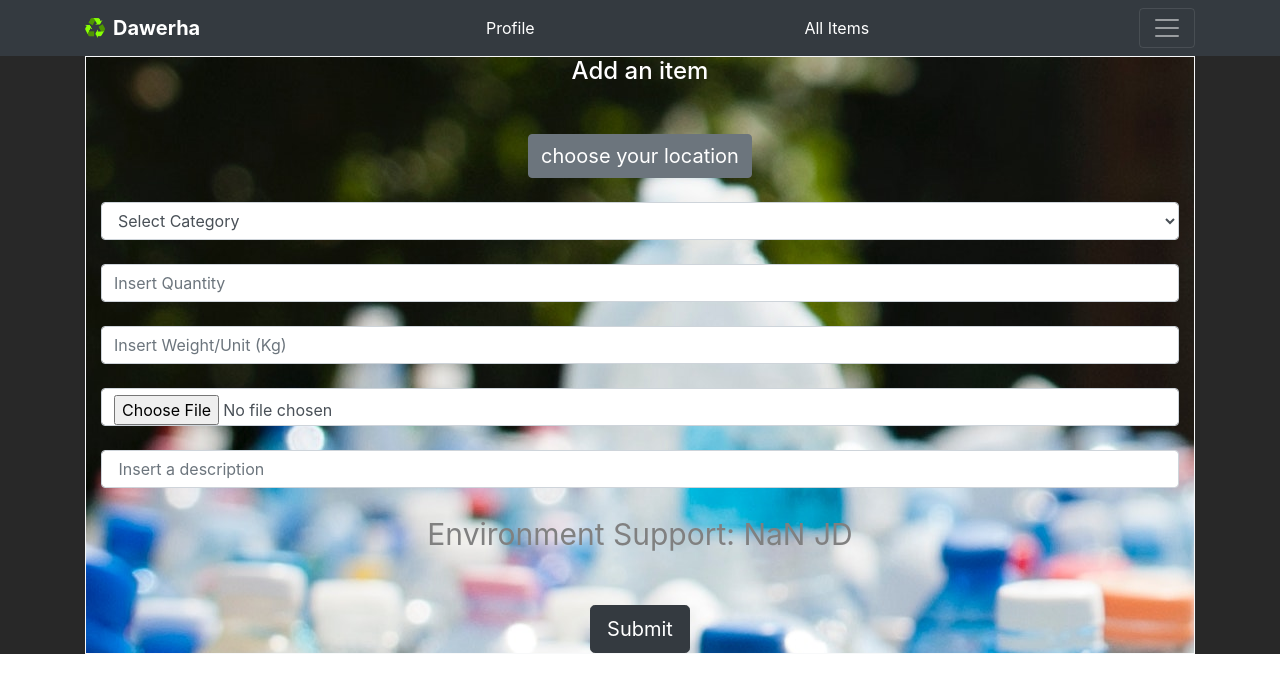
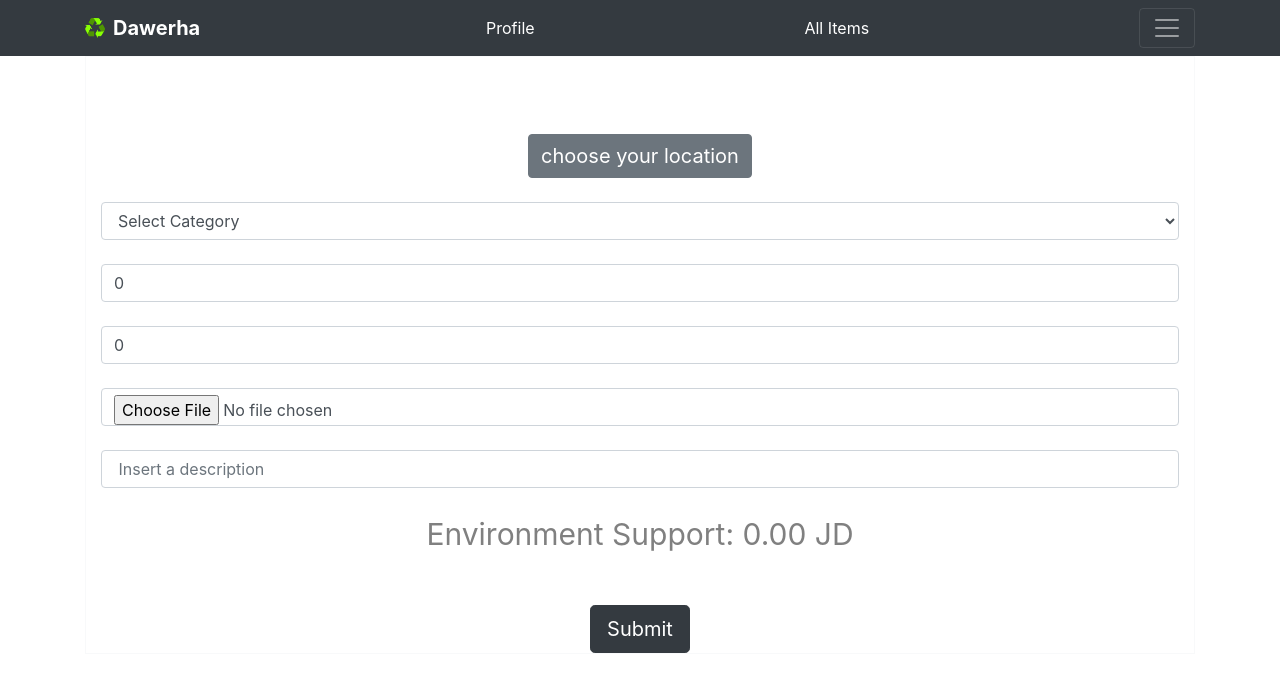
Before and after one commit to thesis-project-AASSR/front-end-react-website, a React (Create React App) app: page /AddItems in a window 1280 px wide. Shown: the top 692 px of the page. Built offline with nearby package versions, Linux system fonts and the light colour scheme; no server answers; sample sign-in values are in the browser's storage; what react-geocode would draw is missing.

Commit message:
convert NAN to number- fixing bug-add items

```diff
--- a/src/actions/index.js
+++ b/src/actions/index.js
@@ -126,10 +126,10 @@ export const getUser = () => async (dispatch) => {
 // making the price
 export const getPrice = () =>  {
   try {
-    const costs = {Iron: 0.25,
-                    wood:0.10,
-                    glass:0.15,
-                    plastic:0.12
+    const costs = {Iron: 1.25,
+                    copper:2.25,
+                    paper:0.035,
+                    plastic:0.09
                   }
    return costs
   } catch (error) {
--- a/src/components/ListItems/addItems.js
+++ b/src/components/ListItems/addItems.js
@@ -1,8 +1,9 @@
 import React, { useState } from 'react';
 import { useDispatch } from 'react-redux';
 import { createOrder } from '../../actions/index';
-import { getPrice } from '../../actions';
+// import { getPrice } from '../../actions';
 import { storage } from '../Profile/firbase'
+import swal from 'sweetalert';
 import AddNav from '../Navbar/addNav';
 import {withRouter} from 'react-router-dom';
 import image6 from "../../images/1_x9sm3fjasQp8gXQp-Sd0pA.png";
@@ -12,20 +13,25 @@ import image10 from '../../images/pexels-mali-maeder-802221.jpg';
 import * as SpinnerBS from 'react-bootstrap';
 var Total=0
 const AddItems = (props) => {
-    const [orderData, setOrderData] = useState({  category: '', quantity: '', weight: '', description: '', price:'',image:null, location:localStorage.getItem('location'),status:"Pending", user_id:localStorage.getItem('user_id')});
+    const [orderData, setOrderData] = useState({  category: '', quantity: 0, weight: 0, description: '', price:0,image:null, location:localStorage.getItem('location'),status:"Pending", user_id:localStorage.getItem('user_id')});
     const dispatch = useDispatch();
     const [image, setUserImage] = useState(null)
     const [loading, setloading] = useState(false)
-//
+
     const onSubmit = async (e) => {
         e.preventDefault();
-        // if (orderData.category === '' && orderData.category === '' && orderData.category === '') {
-
-        // } else {
+        if (orderData.category === '' || orderData.quantity === 0 || orderData.weight === 0 || orderData.description === '' ||  orderData.location === null) {
+          swal({
+            title: "Invalid input",
+            text: "Please fill all the fields...",
+            icon: "info",
+            button: "Ok",
+          });
+          localStorage.removeItem('location');
+        } else {
         imageUpload()
           localStorage.removeItem('location');
-
-        // }
+        }
     }
 
           function handleChangeImage(e){
@@ -59,18 +65,45 @@ const AddItems = (props) => {
                    })
                  })
             }
-            else
-            console.log("done")
+            else {
+              swal({
+                title: "Invalid input",
+                text: "Please fill all the fields...",
+                icon: "info",
+                button: "Ok",
+              });
+            }
+
           }
              /// to get the object of costs for each material(category)
-    var priceObj = getPrice();
+   //  Iron: 1.25,
+//                     copper:2.25,
+//                     paper:0.035,
+//                     plastic:0.09
+
+    // var priceObj = getPrice();
     var category=orderData.category
     /// to get the price for the entered material
-    for (var key in priceObj){
-      if(category===key)
-      var price = priceObj[key]
+    // for (var key in priceObj){
+    //   if(category===key)
+    //   var price = priceObj[key]
+    // }
+    if (category === '') {
+      var price = 0;
     }
-    console.log("price:",price)
+    if (category === "Iron") {
+      var price = 1.25;
+    }
+    if (category === "copper") {
+      var price = 2.25;
+    }
+    if (category === "paper") {
+      var price = 0.035;
+    }
+    if (category === "plastic") {
+      var price = 0.09;
+    }
+    console.log("price:",price);
     // to get the entered Quantity and Weight
     var Quantity=orderData.quantity
     var Weight=orderData.weight
@@ -127,10 +160,10 @@ const AddItems = (props) => {
 
 
 
-        <div style={{backgroundColor:"rgba(40,40,40, 2)"}}>
+        <div>
 
         <div className = "container">
-          <form className="text-center border border-light p-9" action="#!" style={{background: `url(${image10})`, backgroundPosition: "center", backgroundRepeat: "no-repeat"}}>
+          <form className="text-center border border-light p-9">
             <p className="h4 mb-4" style={{color:"white"}}>Add an item</p>
             <br />
             <Link to ={"/map/"} style={{ fontSize:"20px"}} className="btn btn-secondary">choose your location</Link>
--- a/src/components/map.js
+++ b/src/components/map.js
@@ -1,9 +1,11 @@
 import React from 'react';
+import swal from 'sweetalert'
 import { withGoogleMap, GoogleMap, withScriptjs, InfoWindow, Marker } from "react-google-maps";
 import Geocode from "react-geocode";
 import Autocomplete from 'react-google-autocomplete';
 import {  Descriptions } from 'antd';
 import GoogleMapReact from 'google-map-react';
+import image10 from '../images/pexels-mali-maeder-802221.jpg';
 import axios from "axios";
 const { MarkerWithLabel } = require("react-google-maps/lib/components/addons/MarkerWithLabel");
 Geocode.setApiKey("AIzaSyDhdSw1QzkXBrYnLSt3EF3izfHEhUj6LMc");
@@ -184,6 +186,12 @@ class LocationSearchModal extends React.Component {
     //   axios.post("http://localhost:5000/insertmap", {'location': location,"user_id":user_id})
     //     .then((res) => console.log(res))
     //     .catch((err) => console.log(err))
+    swal({
+        title: "Saved!",
+        text: "",
+        icon: "success",
+      button: "Done"
+      });
         window.location ='/additems'
     }
     render() {
@@ -236,14 +244,13 @@ class LocationSearchModal extends React.Component {
             )
         );
         return (
+            <div style={{background: `url(${image10})`}}>
             <div style={{ padding: '1rem', margin: '0 auto', maxWidth: 1000 }}>
-                <h1>Google Map</h1>
-                <h3>Find your location ..</h3>
+               <h4 style={{color:"white"}}>Save your current location..</h4>
                 <Descriptions bordered>
-                    <Descriptions.Item label="City">{this.state.city}</Descriptions.Item>
-                    <Descriptions.Item label="Area">{this.state.area}</Descriptions.Item>
-                    <Descriptions.Item label="State">{this.state.state}</Descriptions.Item>
-                    <Descriptions.Item label="Address">{this.state.address}</Descriptions.Item>
+                    <Descriptions.Item label="Area:" style={{color:"white"}}>Jordan - {this.state.area}</Descriptions.Item><br/>
+                    <Descriptions.Item label="State:" style={{color:"white"}}>{this.state.state}</Descriptions.Item>
+                    <Descriptions.Item label="Address:" style={{color:"white"}}>{this.state.address}</Descriptions.Item><br/>
                 </Descriptions>
                 <AsyncMap
                     googleMapURL="https://maps.googleapis.com/maps/api/js?key=AIzaSyDhdSw1QzkXBrYnLSt3EF3izfHEhUj6LMc&libraries=places"
@@ -257,9 +264,8 @@ class LocationSearchModal extends React.Component {
                         <div style={{ height: `100%` }} />
                     }
                 />
-                 <br/>
-                 <br/>
-              <button  type="submit" className='btn btn-primary btn-lg btn-block' onClick={this.handleSubmit.bind(this)}  >save location </button>
+              <button  type="submit" className='btn btn-outline-success btn-lg btn-block' onClick={this.handleSubmit.bind(this)} >save location </button>
+            </div>
             </div>
         )
     }
```
Also changed, not shown: 1 other file (tests, documents, lock files or other folders).
